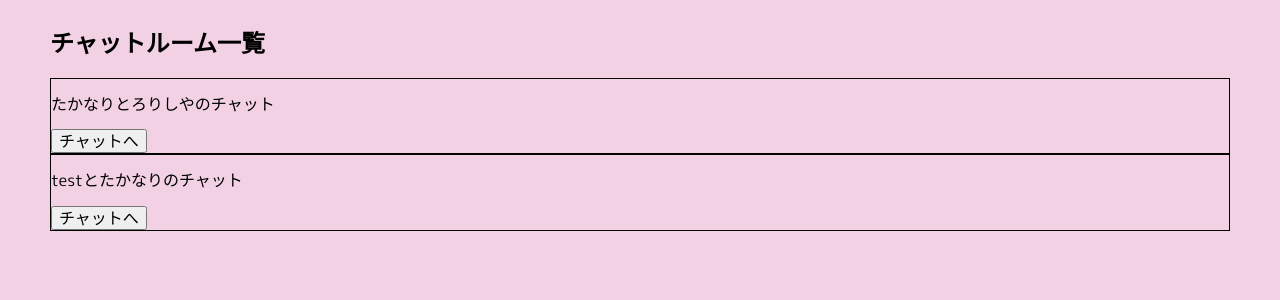
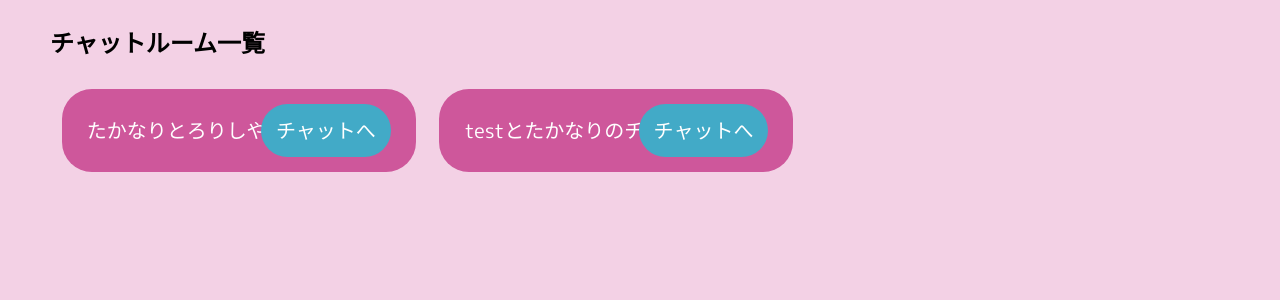
Before and after one commit to AraiRyusei/flaskchat, a Flask app: page /chatroom in a window 1280 px wide. Shown: the part 100-400 px from the top of the page. Run offline with Flask 2, Linux system fonts and the light colour scheme; a user stored in the database is signed in; data comes from the database, SQL or seed files in the repository.

Commit message:
チャットルーム一覧のCSS完成

```diff
--- a/app.py
+++ b/app.py
@@ -13,15 +13,18 @@ def jump():
 
 @app.route("/chatroom")
 def chatroom_get():
-    my_id = session["user_id"]
-    # ここにチャットルーム一覧をDBからとって、表示するプログラム
-    conn = sqlite3.connect('chattest.db')
-    c = conn.cursor()
-    c.execute(
-        "select id, room from chat where user_id1 = ? or user_id2 = ?", (my_id, my_id))
-    chat_list = c.fetchall()
+    if "user_id" in session:
+        my_id = session["user_id"]
+        # ここにチャットルーム一覧をDBからとって、表示するプログラム
+        conn = sqlite3.connect('chattest.db')
+        c = conn.cursor()
+        c.execute(
+            "select id, room from chat where user_id1 = ? or user_id2 = ?", (my_id, my_id))
+        chat_list = c.fetchall()
 
-    return render_template("/chatroom.html", tpl_chat_list=chat_list)
+        return render_template("/chatroom.html", tpl_chat_list=chat_list)
+    else:
+        return redirect("/login")
 
 
 @app.route("/chatroom/<int:other_id>", methods=["POST"])
@@ -117,23 +120,16 @@ def login_get():
 
 @app.route("/login", methods=["POST"])
 def login():
-    # ブラウザから送られてきたデータを受け取る
     name = request.form.get("name")
     password = request.form.get("password")
-
-    # ブラウザから送られてきた name ,password を userテーブルに一致するレコードが
-    # 存在するかを判定する。レコードが存在するとuser_idに整数が代入、存在しなければ nullが入る
     conn = sqlite3.connect('chattest.db')
     c = conn.cursor()
     c.execute(
         "select id from user where name = ? and password = ?", (name, password))
     user_id = c.fetchone()
     conn.close()
-    # DBから取得してきたuser_id、ここの時点ではタプル型
     print(type(user_id))
-    # user_id が NULL(PythonではNone)じゃなければログイン成功
     if user_id is None:
-        # ログイン失敗すると、ログイン画面に戻す
         return render_template("login.html")
     else:
         session['user_id'] = user_id[0]
@@ -155,11 +151,9 @@ def regist():
 @app.route("/logout")
 def logout():
     session.pop('user_id', None)
-    # ログアウト後はログインページにリダイレクトさせる
     return redirect("/login")
 
 
-    # __name__ というのは、自動的に定義される変数で、現在のファイル(モジュール)名が入ります。 ファイルをスクリプトとして直接実行した場合、 __name__ は __main__ になります。
+
 if __name__ == "__main__":
-    # Flask が持っている開発用サーバーを、実行します。
     app.run(debug=True)
--- a/static/css/style.css
+++ b/static/css/style.css
@@ -503,3 +503,48 @@ header h1 {
     margin: 30px 0px 30px 25px;
     font-size: 20px;
 }
+
+/* ////////////////////////////////////////////////////////// */
+
+/* チャットルーム一覧///////////////////////////////////////// */
+
+.roomList{
+  display: flex;
+  flex-wrap: wrap;
+}
+.roomCard{
+  position: relative;
+  display: flex;
+  width: 30%;
+  background-color: #CE579B;
+  color: white;
+  margin: 1%;
+  border-radius: 30px;
+}
+
+.roomCard form{
+  position: absolute;
+  margin: auto;
+  top: 15px;
+  right: 25px;
+}
+
+.roomCard input{
+  background-color: #42AAC7;
+  border: 0px;
+  font-size: 20px;
+  padding: 15px;
+  border-radius: 30px;
+  color: white;
+}
+
+.roomCard input:hover{
+  background-color: #C0D860;
+  color: #000;
+  transition: all .3s;
+}
+.roomName{
+  margin: 30px 0px 30px 25px;
+  font-size: 20px;
+}
+/* ////////////////////////////////////////////////////////// */
--- a/templates/chatroom.html
+++ b/templates/chatroom.html
@@ -1,15 +1,22 @@
 {% extends "base.html" %}
 {% block content %}
+<div class="roomTemp">
+    <h2>チャットルーム一覧</h2>
+    <div class="roomList">
+        {% for chat in tpl_chat_list %}
 
-<h2>チャットルーム一覧</h2>
-{% for chat in tpl_chat_list %}
-<div style="border: 1px solid black;">
-    <p>{{chat[1]}}</p>
-    <form action="/chat/{{chat[0]}}" method="POST">
-        <input type="submit" value="チャットへ">
-    </form>
+        <div class="roomCard">
+            <p class="roomName">{{chat[1]}}</p>
+            <form action="/chat/{{chat[0]}}" method="POST">
+                <input type="submit" value="チャットへ">
+            </form>
+        </div>
+
+        {% endfor %}
+    </div>
+
 </div>
-{% endfor %}
+
 
 
 {% endblock %}
```
